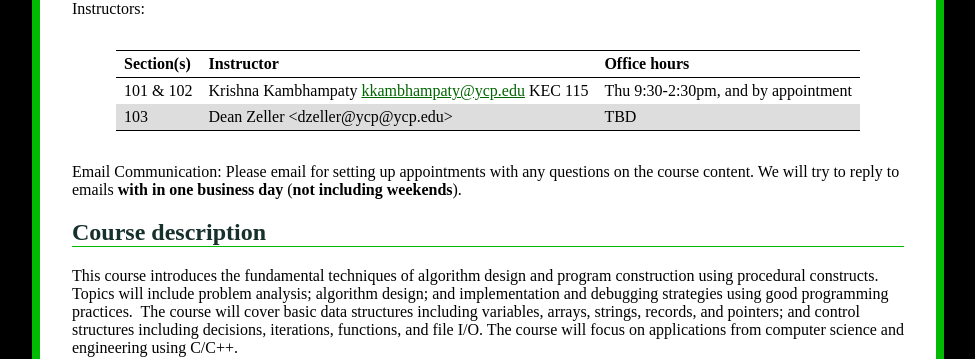
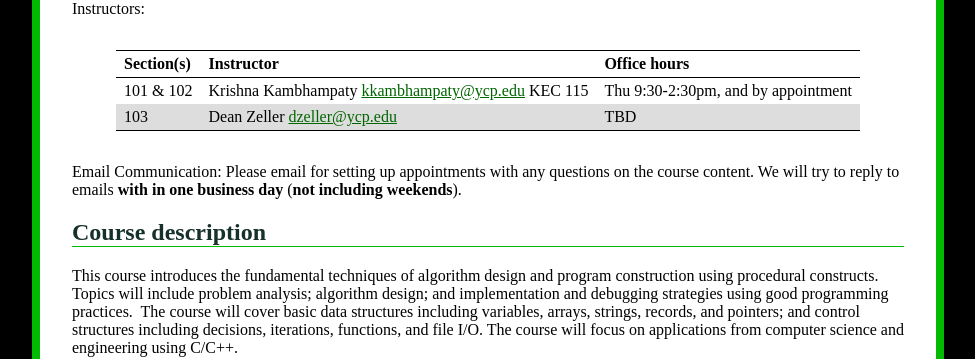
Before and after one commit to ycpcs/cs101-fall2022, a Jekyll site: the page built from syllabus.md, in a window 1280 px wide and 900 px high. Shown: the part 366-725 px from the top of the window, without its empty margins (152-1127 px from the left). Built offline with Jekyll 4.4.1, drawn with Linux system fonts in a browser that asks for light colours; part of the change alters nothing that is shown.

Commit message:
added email

```diff
--- a/syllabus.md
+++ b/syllabus.md
@@ -21,7 +21,7 @@ Instructors:
 > Section(s) | Instructor | Office hours
 > ---------- | ---------- | ------------
 > 101 & 102  | Krishna Kambhampaty <kkambhampaty@ycp.edu> KEC 115 | Thu 9:30-2:30pm, and by appointment
-> 103   | Dean Zeller  <dzeller@ycp@ycp.edu>  | TBD
+> 103   | Dean Zeller  <dzeller@ycp.edu>  | TBD
 
 Email Communication: Please email for setting up appointments with any questions on the course content. We will try to reply to emails **with in one business day** (**not including weekends**).
 
```
